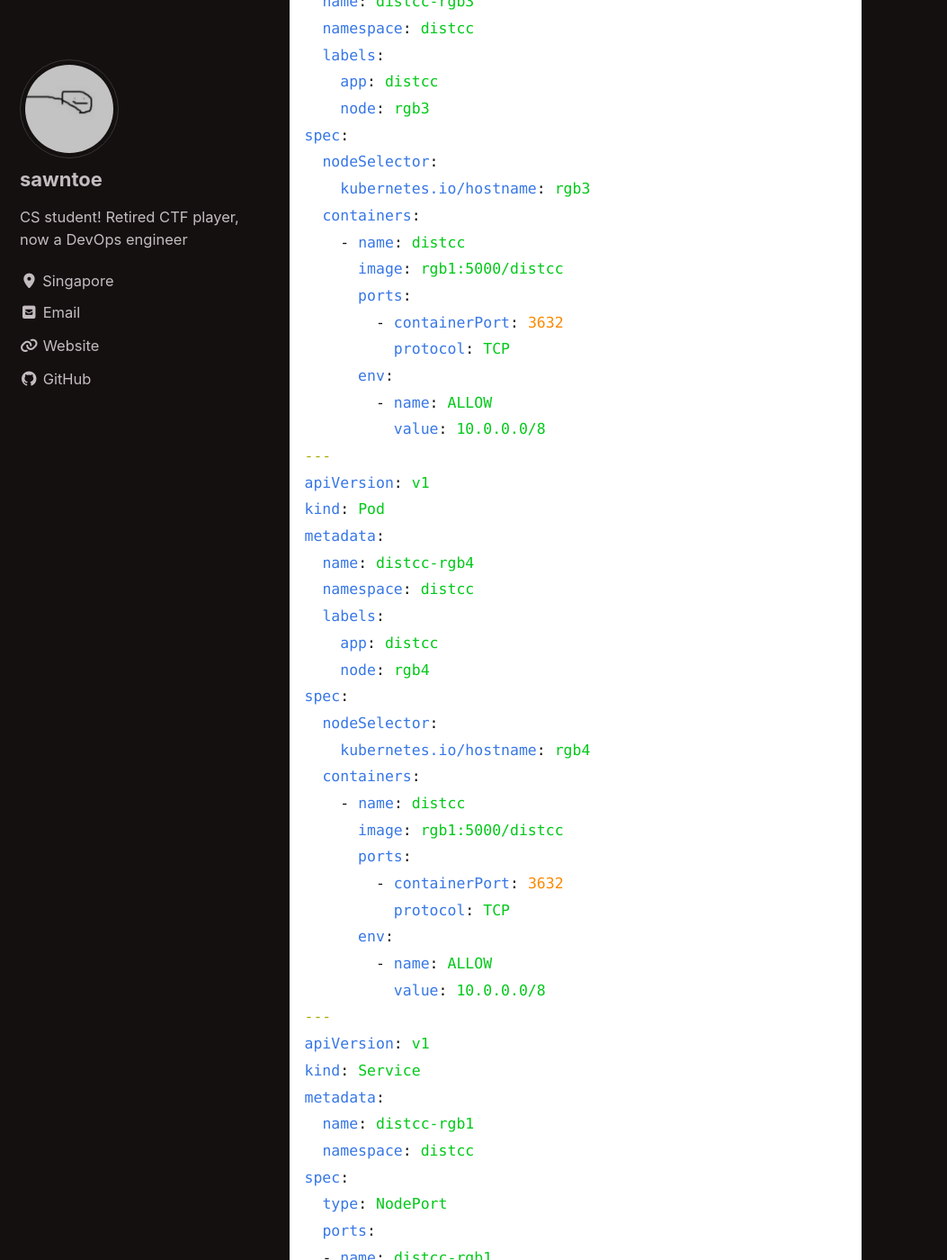
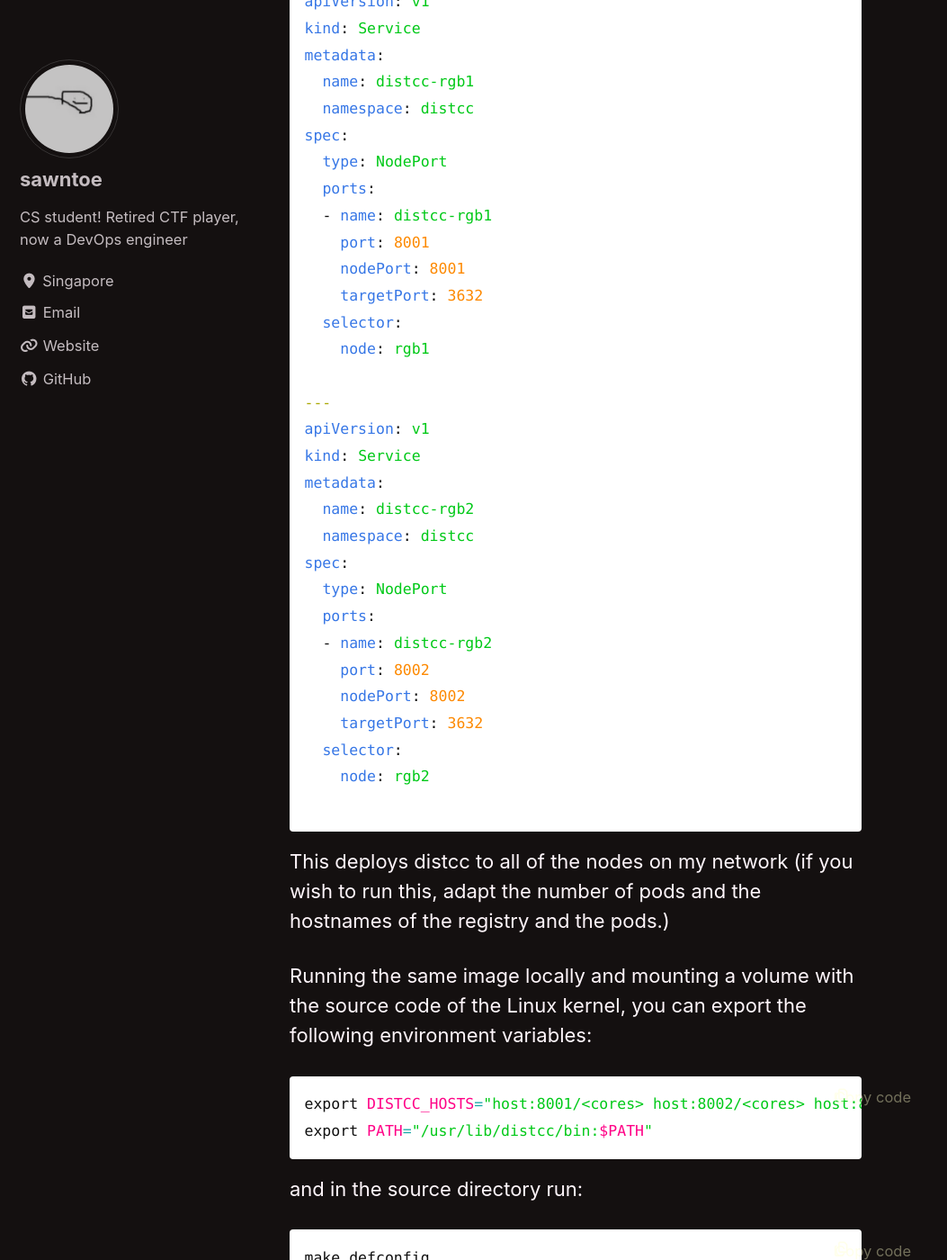
Before and after one commit to sawntoe/sawntoe.github.io, a Jekyll site: the page built from _posts/2024-06-06-making-a-production-kubernetes-cluster.md, in a window 1280 px wide and 1400 px high, scrolled down 9611 px. Shown: the whole window at 90% size, without its empty margins (0-1053 px from the left). Built offline with Jekyll 4.4.1, drawn with Linux system fonts in a browser that asks for light colours; cached includes are drawn as plain includes; some of the changed text lies outside the part shown.

Commit message:
Add 2024-06-06-making-a-production-kubernetes-cluster.md

````diff
--- a/_posts/2024-06-06-making-a-production-kubernetes-cluster.md
+++ b/_posts/2024-06-06-making-a-production-kubernetes-cluster.md
@@ -199,48 +199,9 @@ spec:
       env:
         - name: ALLOW
           value: 10.0.0.0/8
----
-apiVersion: v1
-kind: Pod
-metadata:
-  name: distcc-rgb3
-  namespace: distcc
-  labels:
-    app: distcc
-    node: rgb3
-spec:
-  nodeSelector:
-    kubernetes.io/hostname: rgb3
-  containers:
-    - name: distcc
-      image: rgb1:5000/distcc
-      ports:
-        - containerPort: 3632
-          protocol: TCP
-      env:
-        - name: ALLOW
-          value: 10.0.0.0/8
----
-apiVersion: v1
-kind: Pod
-metadata:
-  name: distcc-rgb4
-  namespace: distcc
-  labels:
-    app: distcc
-    node: rgb4
-spec:
-  nodeSelector:
-    kubernetes.io/hostname: rgb4
-  containers:
-    - name: distcc
-      image: rgb1:5000/distcc
-      ports:
-        - containerPort: 3632
-          protocol: TCP
-      env:
-        - name: ALLOW
-          value: 10.0.0.0/8
+.
+.
+.
 ---
 apiVersion: v1
 kind: Service
@@ -273,43 +234,12 @@ spec:
   selector:
     node: rgb2
 
----
-apiVersion: v1
-kind: Service
-metadata:
-  name: distcc-rgb3
-  namespace: distcc
-spec:
-  type: NodePort
-  ports:
-  - name: distcc-rgb3
-    port: 8003
-    nodePort: 8003
-    targetPort: 3632
-  selector:
-    node: rgb3
-
----
-apiVersion: v1
-kind: Service
-metadata:
-  name: distcc-rgb4
-  namespace: distcc
-spec:
-  type: NodePort
-  ports:
-  - name: distcc-rgb4
-    port: 8004
-    nodePort: 8004
-    targetPort: 3632
-  selector:
-    node: rgb4
 ```
 
 This deploys distcc to all of the nodes on my network (if you wish to run this, adapt the number of pods and the hostnames of the registry and the pods.)
 
 Running the same image locally and mounting a volume with the source code of the Linux kernel, you can export the following environment variables:
-```env
+```sh
 export DISTCC_HOSTS="host:8001/<cores> host:8002/<cores> host:8003/<cores> host:8004/<cores>"
 export PATH="/usr/lib/distcc/bin:$PATH"
 ```
````
